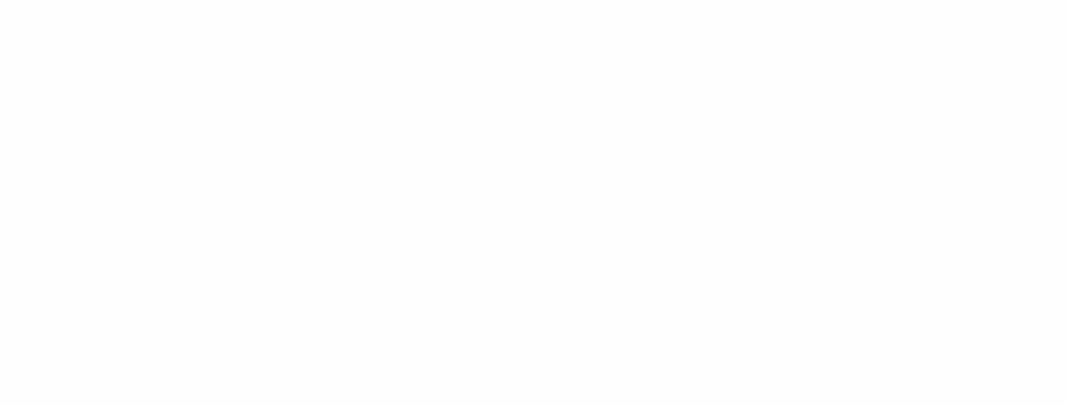
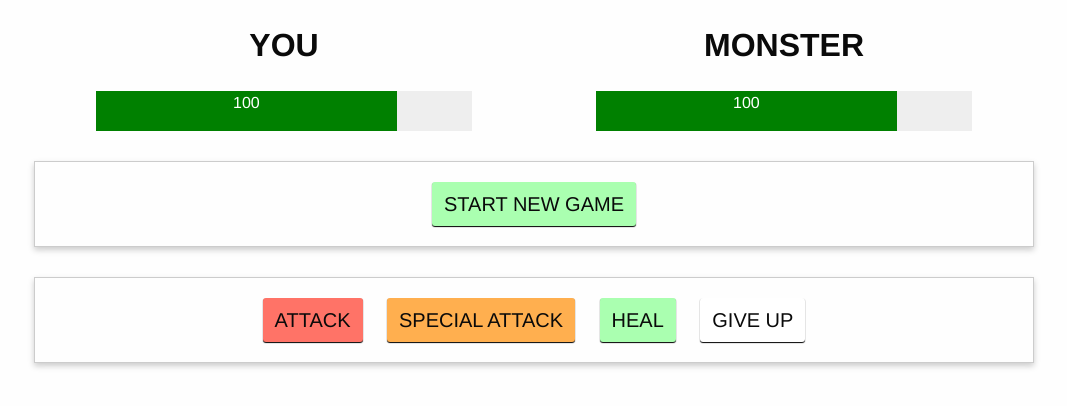
Before and after one commit to uniqueayo1988/monsterSlayer, a plain HTML site: page index.html in a window 1280 px wide. Shown: the whole page, without its empty margins (106-1173 px from the left). Drawn offline with nearby package versions, Linux system fonts and the light colour scheme.

Commit message:
Ft(): Add Layout
- Style App
- Add index page

```diff
--- a/css/app.css
+++ b/css/app.css
@@ -0,0 +1,94 @@
+.text-center {
+    text-align: center;
+}
+
+.healthbar {
+    width: 80%;
+    height: 40px;
+    background-color: #eee;
+    margin: auto;
+    transition: width 500ms;
+}
+
+.controls, .log {
+    margin-top: 30px;
+    text-align: center;
+    padding: 10px;
+    border: 1px solid #ccc;
+    box-shadow: 0px 3px 6px #ccc;
+}
+
+.turn {
+    margin-top: 20px;
+    margin-bottom: 20px;
+    font-weight: bold;
+    font-size: 22px;
+}
+
+.log ul {
+    list-style: none;
+    font-weight: bold;
+    text-transform: uppercase;
+}
+
+.log ul li {
+    margin: 5px;
+}
+
+.log ul .player-turn {
+    color: blue;
+    background-color: #e4e8ff;
+}
+
+.log ul .monster-turn {
+    color: red;
+    background-color: #ffc0c1;
+}
+
+button {
+    font-size: 20px;
+    background-color: #eee;
+    padding: 12px;
+    box-shadow: 0 1px 1px black;
+    margin: 10px;
+}
+
+#start-game {
+    background-color: #aaffb0;
+}
+
+#start-game:hover {
+    background-color: #76ff7e;
+}
+
+#attack {
+    background-color: #ff7367;
+}
+
+#attack:hover {
+    background-color: #ff3f43;
+}
+
+#special-attack {
+    background-color: #ffaf4f;
+}
+
+#special-attack:hover {
+    background-color: #ff9a2b;
+}
+
+#heal {
+    background-color: #aaffb0;
+}
+
+#heal:hover {
+    background-color: #76ff7e;
+}
+
+#give-up {
+    background-color: #ffffff;
+}
+
+#give-up:hover {
+    background-color: #c7c7c7;
+}
--- a/index.html
+++ b/index.html
@@ -8,6 +8,39 @@
 </head>
 <body>
 <div id="app">
+  <section class="row">
+    <div class="small-6 columns" >
+        <h1 class="text-center">YOU</h1>
+        <div class="healthbar">
+            <div class="healthbar text-center" style="background-color: green; margin: 0; color: white">
+              {{ playerHealth }}
+            </div>
+        </div>
+    </div>
+      <div class="small-6 columns">
+        <h1 class="text-center">MONSTER</h1>
+          <div class="healthbar">
+            <div class="healthbar text-center" style="background-color: green; margin: 0; color: white">
+              {{ monsterHealth }}
+            </div>
+          </div>
+      </div>
+  </section>
+
+  <section class="row controls">
+    <div class="small-12 columns">
+      <button id="start-game">START NEW GAME</button>
+    </div>
+  </section>
+
+  <section class="row controls">
+    <div class="small-12 columns">
+      <button id="attack">ATTACK</button>
+      <button id="special-attack">SPECIAL ATTACK</button>
+      <button id="heal">HEAL</button>
+      <button id="give-up">GIVE UP</button>
+    </div>
+  </section>
 </div>
 
 <script type="text/javascript" src="vue/vue.js"></script>
@@ -16,6 +49,9 @@
   new Vue({
     el: '#app',
     data: {
+      playerHealth: 100,
+      monsterHealth: 100,
+      gameIsRunning: false
     },
     computed:{
     },
```
